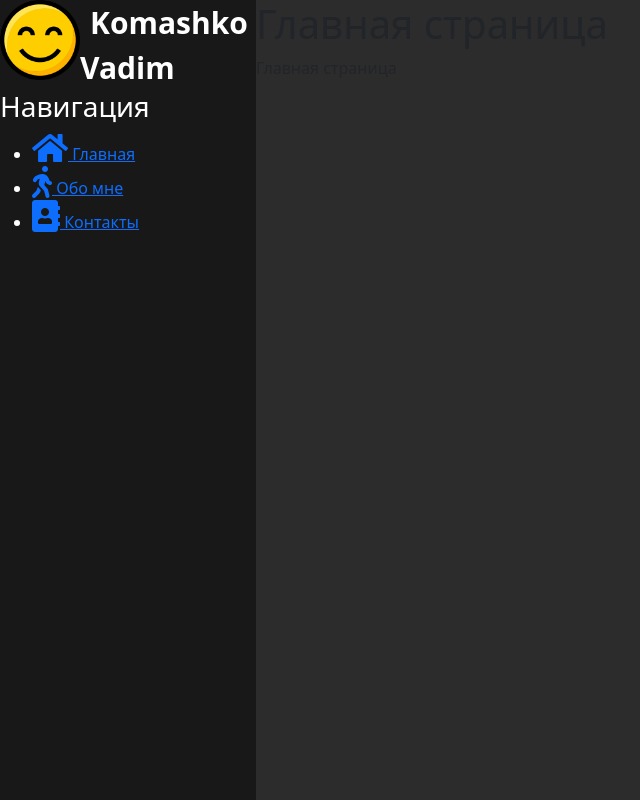
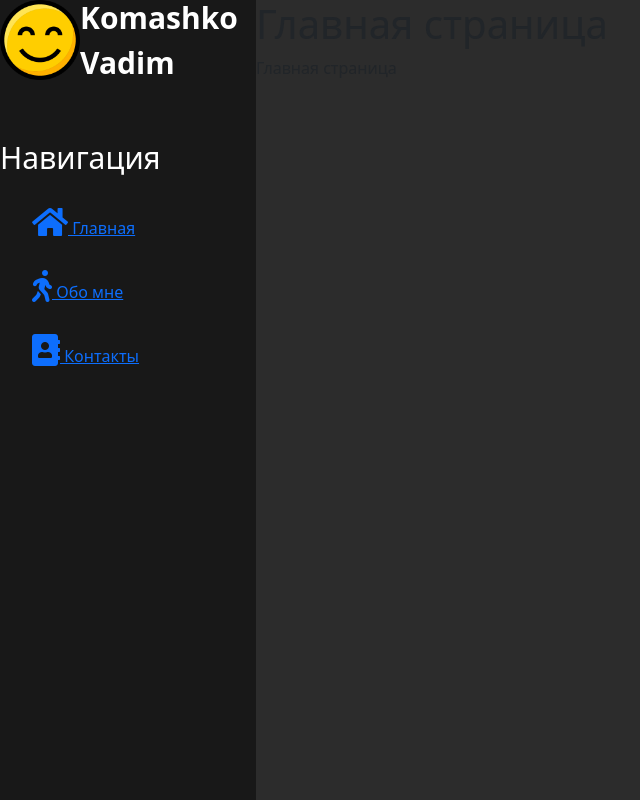
Before and after one commit to VadimRight/django_project, a Django app: page / in a window 1280 px wide. Shown: the whole page, without its empty margins (0-640 px from the left). Run offline with Django 4.2, Linux system fonts and the light colour scheme; some libraries are stand-ins or nearby versions.

Commit message:
almost finished side panel but there are some bugs with ul li

```diff
--- a/web_project/main/static/main/css/main.css
+++ b/web_project/main/static/main/css/main.css
@@ -18,6 +18,28 @@ aside img{
 
 aside .logo {
     font-size: 30px;
-    margin-left: 10px;
+    margin-right: 30px;
     font-weight: bold;
+    position: relative;
+    top: -5px;
 }
+
+aside h3 {
+    margin-top: 50px;
+    font-size: 30px;
+}
+
+aside ul {list-style: none}
+
+aside ul li {
+    color: #1121;
+    display: block;
+    margin-top: 30px;
+    transition: all .6s ease;
+}
+
+aside ul li: hover, aside ul li a:hover{
+    color: eb5959;
+    text-decoration: none;
+    transform: scale(1.05);
+}
```
